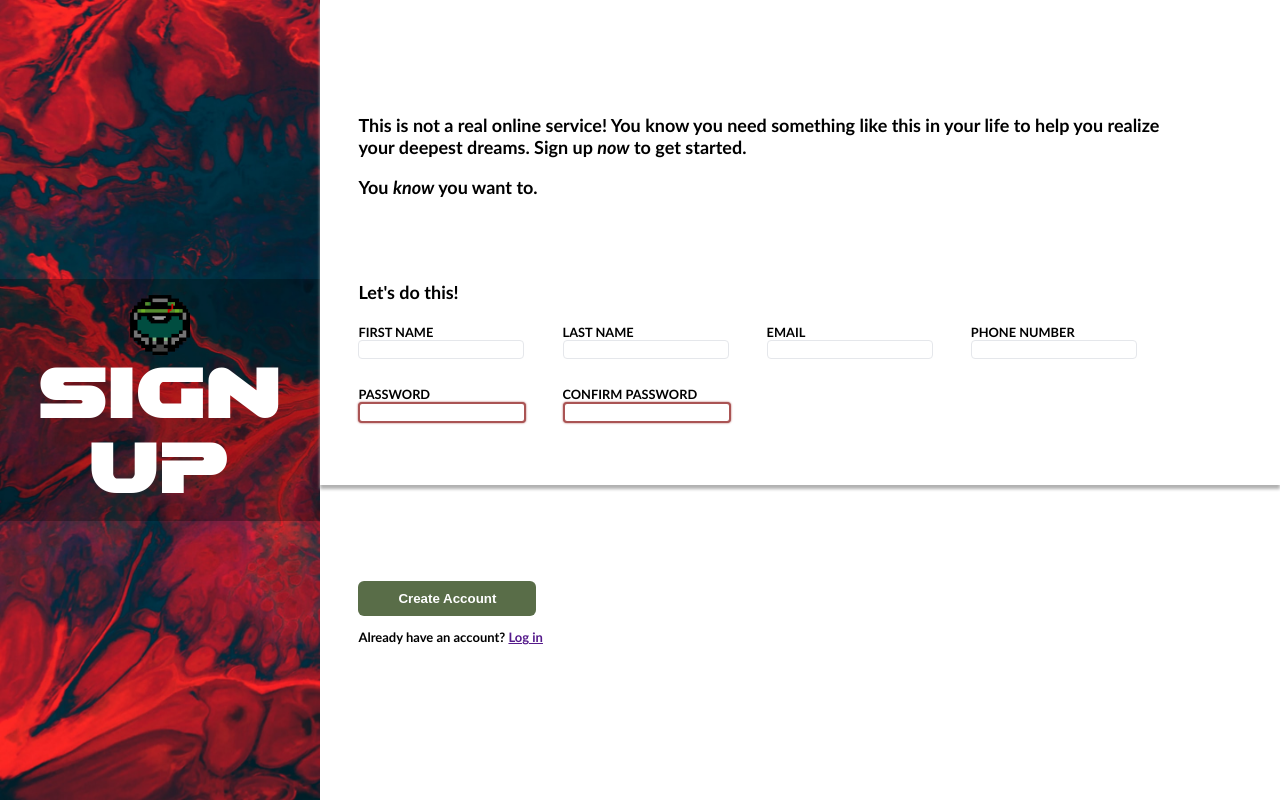
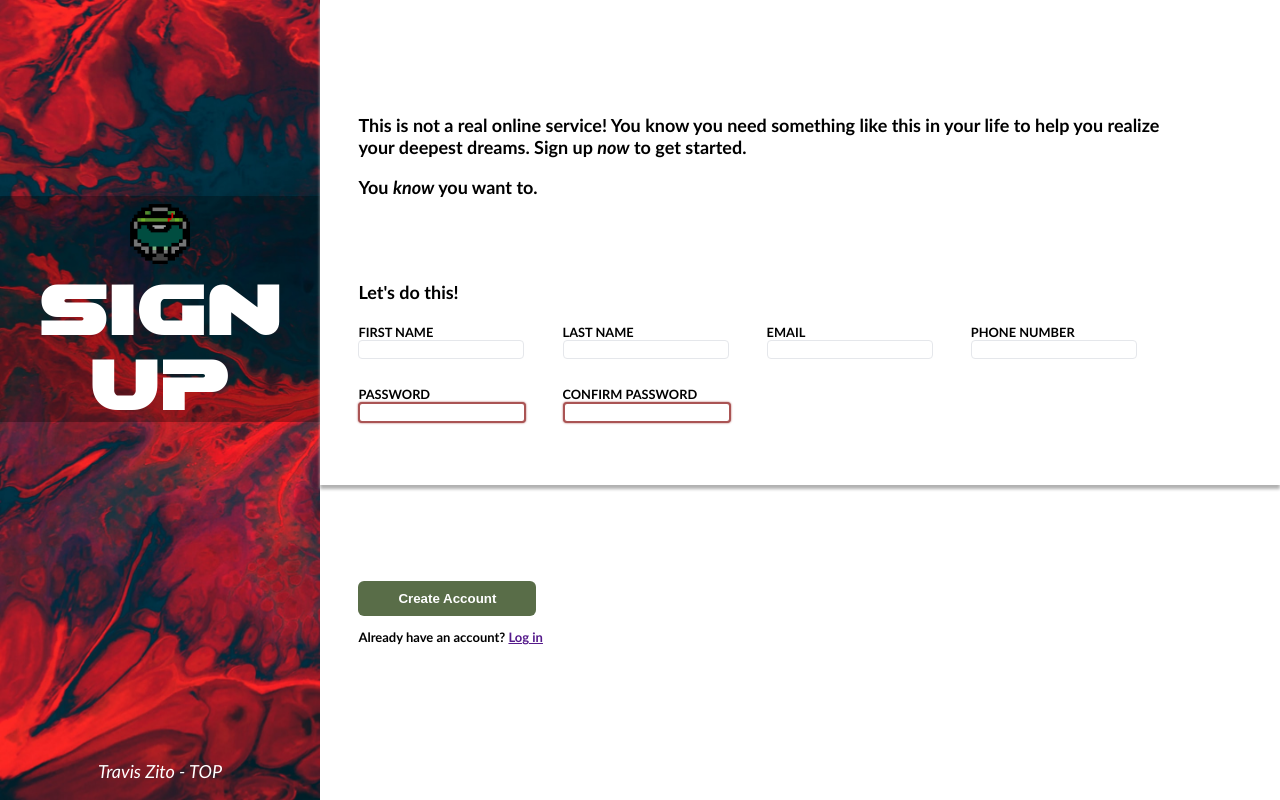
Before and after one commit to TravTheBav/sign-up-form, a plain HTML site: page index.html in a window 1280 px wide. Drawn offline with Linux system fonts and the light colour scheme.

Commit message:
footer to credit myself :D

```diff
--- a/index.html
+++ b/index.html
@@ -12,6 +12,9 @@
         <div class="banner">
             <img src="mini_slayer.png" alt="bloody-futuristic-helmet">
             <h1>SIGN UP</h1>
+        </div>
+        <div class="author">
+            <p>Travis Zito - TOP</p>
         </div>
     </div>
     <main>
--- a/styles.css
+++ b/styles.css
@@ -25,7 +25,8 @@ body {
     display: flex;
     flex-direction: column;
     align-items: center;
-    justify-content: center;
+    justify-content: flex-end;
+    gap: 40vh;
 }
 
 .banner {
@@ -34,17 +35,17 @@ body {
     flex-direction: column;
     align-items: center;
     width: 100%;
-    padding-top: 5%;
-    padding-bottom: 5%;
+    margin-top: 20px;
 }
 
 .banner img {
     width: max(60px, 4vw);
     height: max(60px, 4vw);
+    padding: 8px;
 }
 
 .banner h1 {
-    margin: 0px 0px 0px 4px;
+    margin: 0px 0px 0px 6px;
     text-align: center;
     font-family: doomFont;
     letter-spacing: 2px;
@@ -64,6 +65,12 @@ main > div {
 p {
     font-size: large;
     font-weight: 600;
+}
+
+.author > p {
+    color: white;
+    font-weight: lighter;
+    font-style: italic;
 }
 
 .sign-up-form p:nth-child(2) {
@@ -135,4 +142,8 @@ button[type="submit"] {
     .banner {
         background-color: rgba(0, 0, 0, 0)
     }
+
+    .left-side {
+        gap: 10px;
+    }
 }
```
